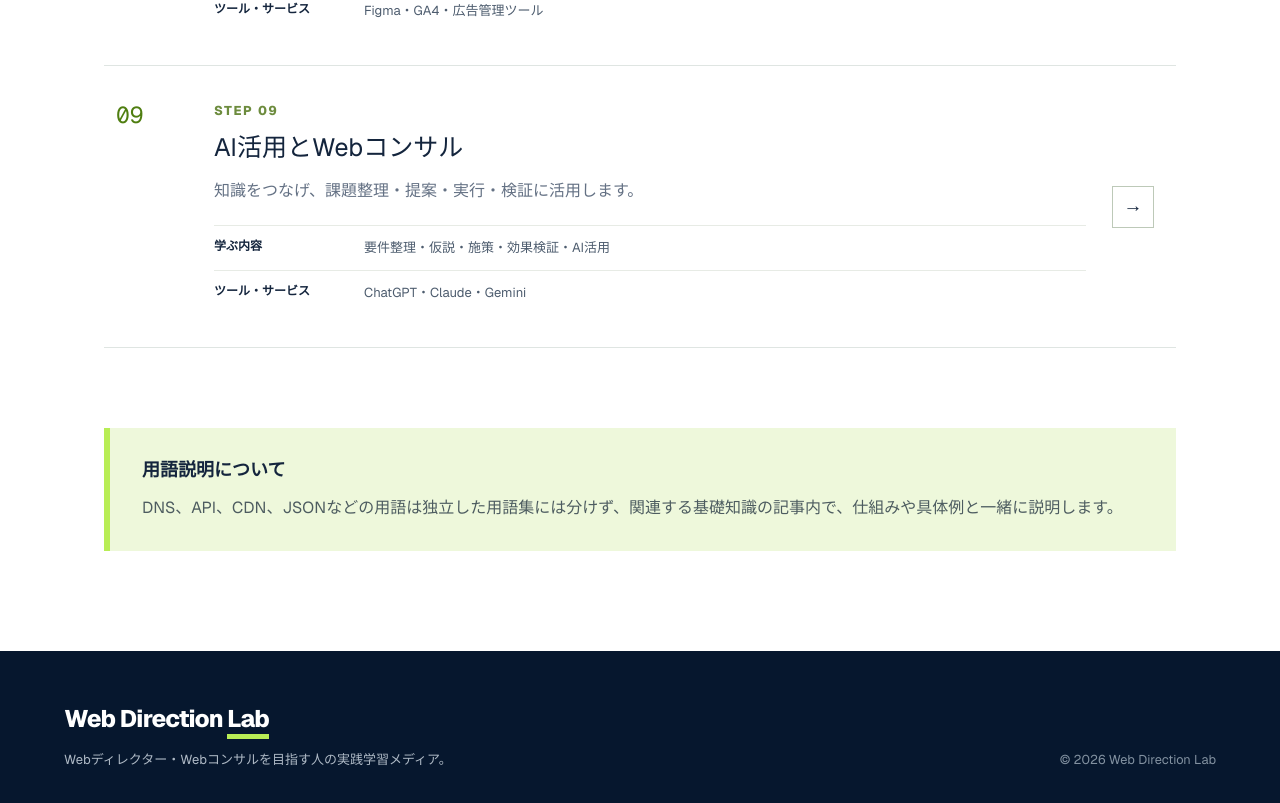
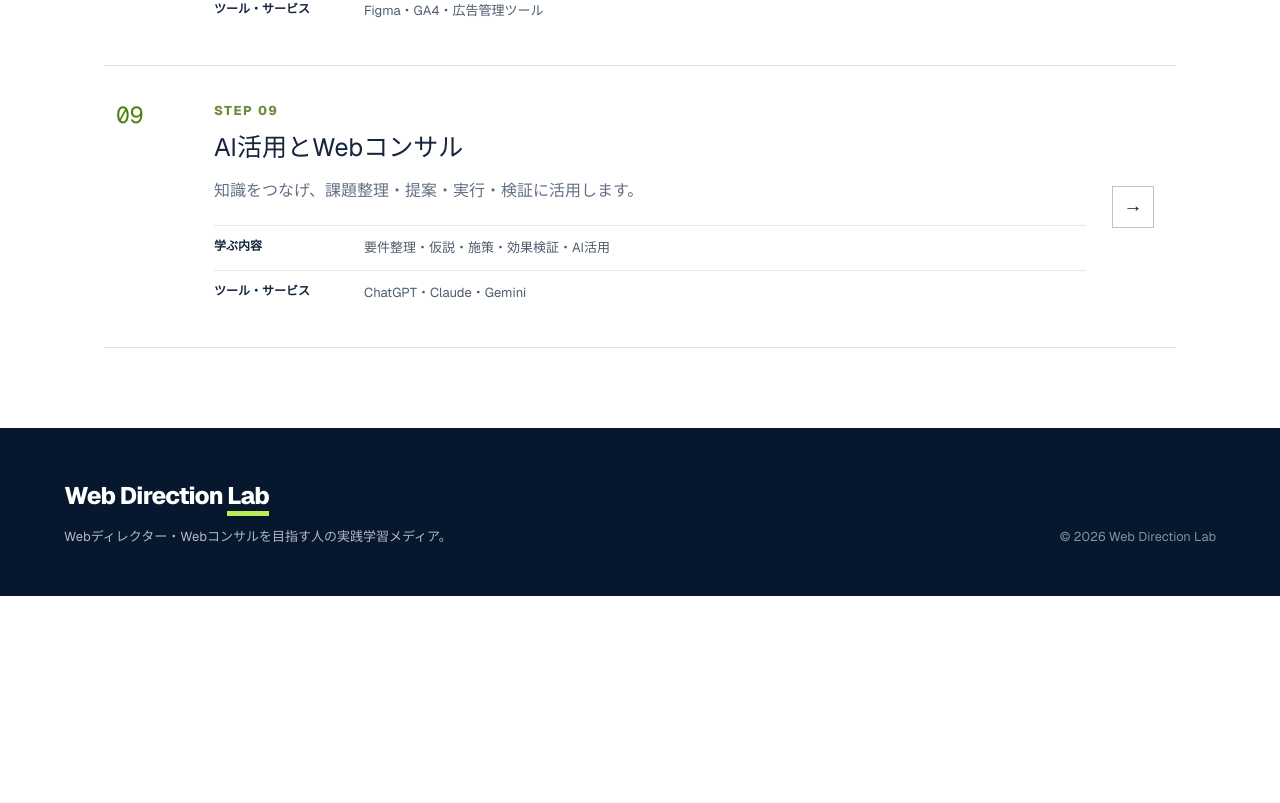
Before and after one commit to oka-wani/web-direction-lab, a Next.js app: page /guide in a window 1280 px wide. Shown: the part 3052-3855 px from the top of the page. After the commit the page ends 3648 px from the top, so only its background shows below. Built offline with nearby package versions, Linux system fonts and the light colour scheme.

Commit message:
Webガイドの不要な補足枠を削除

```diff
--- a/app/guide/page.tsx
+++ b/app/guide/page.tsx
@@ -16,8 +16,6 @@ export default function GuidePage() {
 
     <ol className="guide-learning-list">{guideSteps.map((step) => <li key={step.number}><a href={`/guide/${step.slug}`}><span className="guide-step-number">{step.number}</span><div className="guide-step-main"><small>STEP {step.number}</small><h2>{step.title}</h2><p>{step.description}</p><dl><div><dt>学ぶ内容</dt><dd>{step.topics}</dd></div><div><dt>ツール・サービス</dt><dd>{step.tools}</dd></div></dl></div><span className="guide-step-arrow" aria-hidden="true">→</span></a></li>)}</ol>
 
-    <section className="guide-note"><b>用語説明について</b><p>DNS、API、CDN、JSONなどの用語は独立した用語集には分けず、関連する基礎知識の記事内で、仕組みや具体例と一緒に説明します。</p></section>
-
     <footer><a className="logo" href="/">Web Direction <span>Lab</span></a><p>Webディレクター・Webコンサルを目指す人の実践学習メディア。</p><small>© 2026 Web Direction Lab</small></footer>
   </main>;
 }
```
